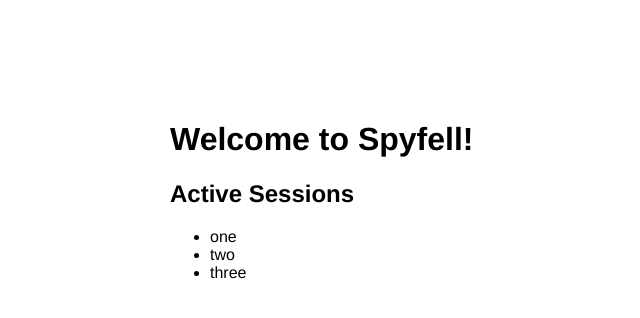
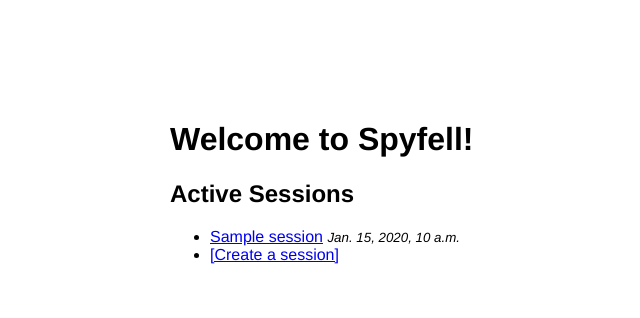
Before and after one commit to benjohnsonnlp/spyfell, a Django app: template spyfell/game/templates/game/index.html in a window 1280 px wide. Shown: the top 318 px of the page, without its empty margins (270-910 px from the left). Run offline with Django 3.2, Linux system fonts and the light colour scheme; the template is opened without the code that fills it: most values are stand-ins (such as "Sample title", 1, 10 or a date in 2020); data that the repository does not hold is empty; some libraries are stand-ins or nearby versions.

Commit message:
session UI

```diff
--- a/spyfell/game/static/game/index.js
+++ b/spyfell/game/static/game/index.js
@@ -1,11 +1,3 @@
 $(document).ready(() => {
-    console.log("hi there")
-    sessions = [
-        'one',
-        'two',
-        'three'
-    ]
-    sessions.forEach((element) =>{
-        $('#sessionList').append('<li>' + element + '</li>');
-    });
+
 })
--- a/spyfell/game/templates/game/index.html
+++ b/spyfell/game/templates/game/index.html
@@ -9,6 +9,14 @@
     <div id="menu">
         <h1>Welcome to Spyfell!</h1>
         <h2>Active Sessions</h2>
-        <ul id="sessionList"></ul>
+
+        <ul id="sessionList">
+            {% if sessions %}
+                {% for session in sessions %}
+                    <li><a href="sessions/{{ session.id }}/">{{ session.name }}</a> <i><small>{{ session.created }}</small></i></li>
+                {% endfor %}
+            {% endif %}
+            <li><a href="sessions/create.html">[Create a session]</a></li>
+        </ul>
     </div>
 </body>
```
Also changed, not shown: spyfell/game/views.py (+7 -1 lines).
